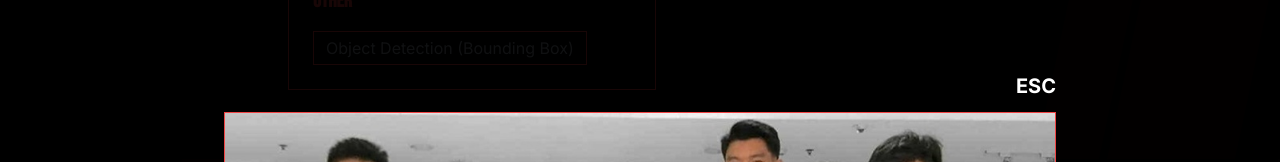
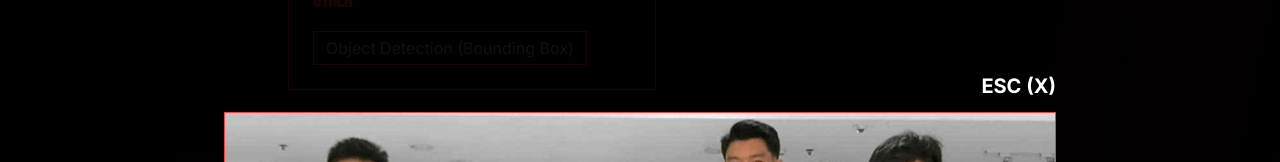
Before and after one commit to RenAmamiya0411/Website-Portfolio-v2, a React (Vite) app: page / in a window 1280 px wide. Both pictures are taken after a click on the picture 405 px from the left and 2641 px from the top of the page. Shown: the part 2241-2403 px from the top of the page. Built offline with nearby package versions, Linux system fonts and the light colour scheme.

Commit message:
Editing exit button for Lightbox; Added cursor-pointer for project.image

```diff
--- a/src/parts/Projects.tsx
+++ b/src/parts/Projects.tsx
@@ -79,7 +79,7 @@ function Projects() {
           >
             <div className="absolute left-0 top-0 h-full w-1 bg-red-500 scale-y-0 group-hover:scale-y-100 transition-transform duration-300 origin-top" />
             <img
-              className="w-full md:w-48 h-32 object-cover"
+              className="w-full md:w-48 h-32 object-cover cursor-pointer"
               src={project.thumbnail}
               alt={project.title}
               onClick={() => setLightbox({ src: project.thumbnail, alt: project.title })}
--- a/src/utilities/Lightbox.tsx
+++ b/src/utilities/Lightbox.tsx
@@ -25,7 +25,7 @@ function Lightbox({ src, alt, onClose }: LightboxProps) {
           className="absolute -top-10 right-8 text-white hover:text-red-500 transition-colors font-bold text-xl"
           onClick={onClose}
         >
-          ESC
+          ESC (X)
         </button>
         <img className="w-full object-contain border border-red-500" src={src} alt={alt} />
       </div>
```
